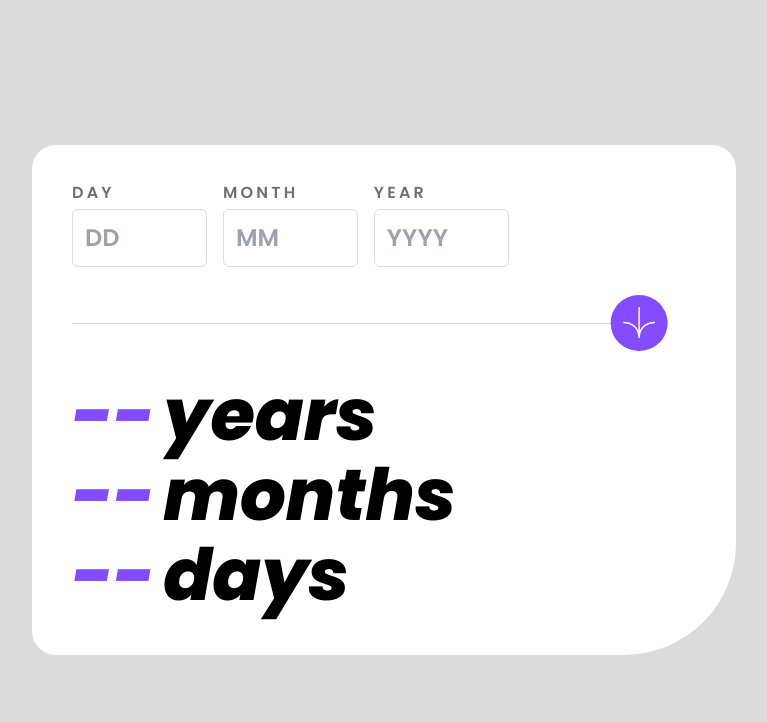
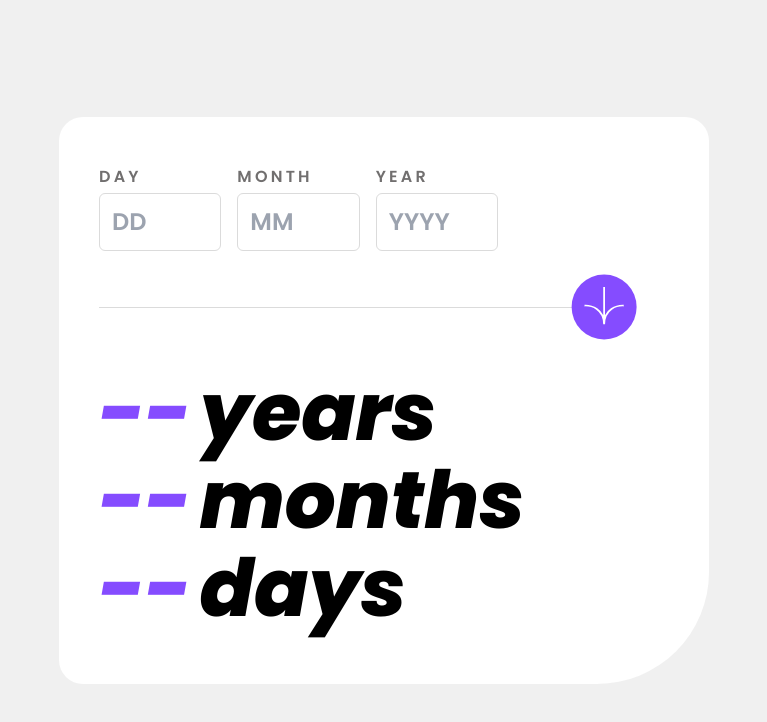
Before and after one commit to pxycknomdictator/Age-Calculator, a React (Vite) app: page / in a window 1280 px wide. Shown: the top 722 px of the page, without its empty margins (256-1023 px from the left). Built offline with nearby package versions, Linux system fonts and the light colour scheme.

Commit message:
improve design

```diff
--- a/src/components/Calculator.jsx
+++ b/src/components/Calculator.jsx
@@ -8,8 +8,8 @@ const Calculator = () => {
   const { displayDate, displayMonth, displayYear } = useContext(AgeContext);
 
   return (
-    <main className="w-screen h-screen bg-lightgrey grid place-items-center">
-      <section className="bg-white w-11/12 px-4 py-7 rounded-tl-2xl rounded-tr-2xl rounded-bl-2xl rounded-br-[5rem] sm:w-[500px] sm:px-8 sm:py-9 md:w-[600px] md:px-10 lg:w-[55%] lg:rounded-br-[7rem] lg:rounded-tr-3xl lg:rounded-tl-3xl lg:rounded-bl-3xl">
+    <main className="w-screen h-screen bg-offwhite grid place-items-center">
+      <section className="bg-white w-11/12 px-4 py-7 rounded-tl-2xl rounded-tr-2xl rounded-bl-2xl rounded-br-[5rem] sm:w-[500px] sm:px-8 sm:py-9 md:w-[600px] md:px-10 lg:w-[55%] xl:w-[650px] xl:py-12 lg:rounded-br-[7rem] lg:rounded-tr-3xl lg:rounded-tl-3xl lg:rounded-bl-3xl">
         <div className="w-full grid grid-cols-3 gap-2 sm:gap-4 md:w-[70%]">
           <InputFields />
         </div>
--- a/src/components/Displaydob.jsx
+++ b/src/components/Displaydob.jsx
@@ -3,10 +3,10 @@ import React from "react";
 const Displaydob = ({ date, age }) => {
   return (
     <div className="flex items-center gap-2 mb-2">
-      <span className="text-5xl font-extrabold italic text-purple sm:text-[3.4rem] md:text-[3.5rem] lg:text-7xl">
+      <span className="text-5xl font-extrabold italic text-purple sm:text-[3.4rem] md:text-[3.5rem] lg:text-7xl xl:text-[5rem]">
         {age}
       </span>
-      <h1 className="text-5xl font-extrabold italic sm:text-[3.4rem] md:text-[3.5rem] lg:text-7xl">
+      <h1 className="text-5xl font-extrabold italic sm:text-[3.4rem] md:text-[3.5rem] lg:text-7xl xl:text-[5rem]">
         {date}
       </h1>
     </div>
--- a/src/components/SubmidButton.jsx
+++ b/src/components/SubmidButton.jsx
@@ -10,7 +10,7 @@ const SubmidButton = () => {
       <div className="bg-lightgrey h-[1px] w-full"></div>
       <div
         onClick={SubmitData}
-        className="bg-purple rounded-full w-14 h-14 p-3 cursor-pointer hover:bg-black transition-all absolute duration-300 top-1/2 left-1/2 -translate-x-1/2 -translate-y-1/2 md:static md:w-[60px]"
+        className="bg-purple rounded-full w-14 h-14 p-3 cursor-pointer hover:bg-black transition-all absolute duration-300 top-1/2 left-1/2 -translate-x-1/2 -translate-y-1/2 md:static md:w-[60px] xl:w-[70px] xl:h-[65px]"
       >
         <img className="w-full" src={arrow} alt="submitArrow" />
       </div>
```
